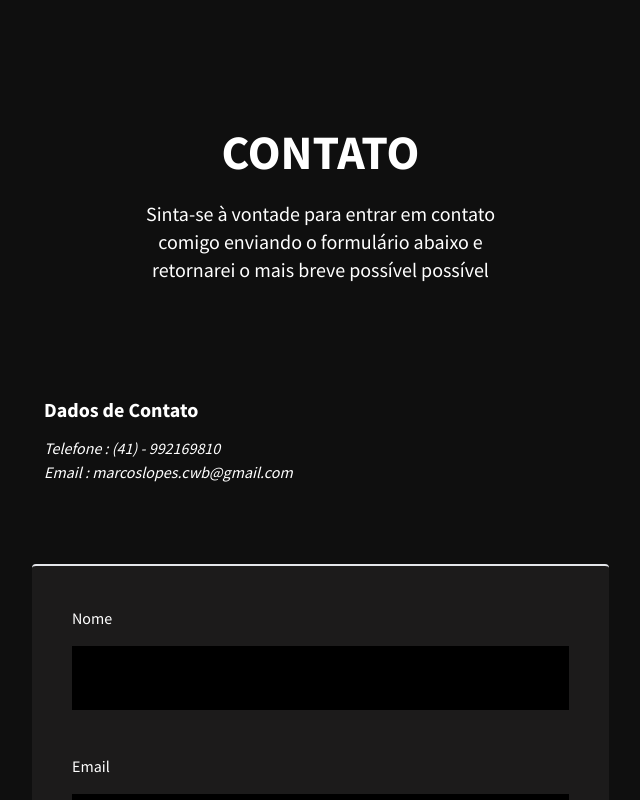
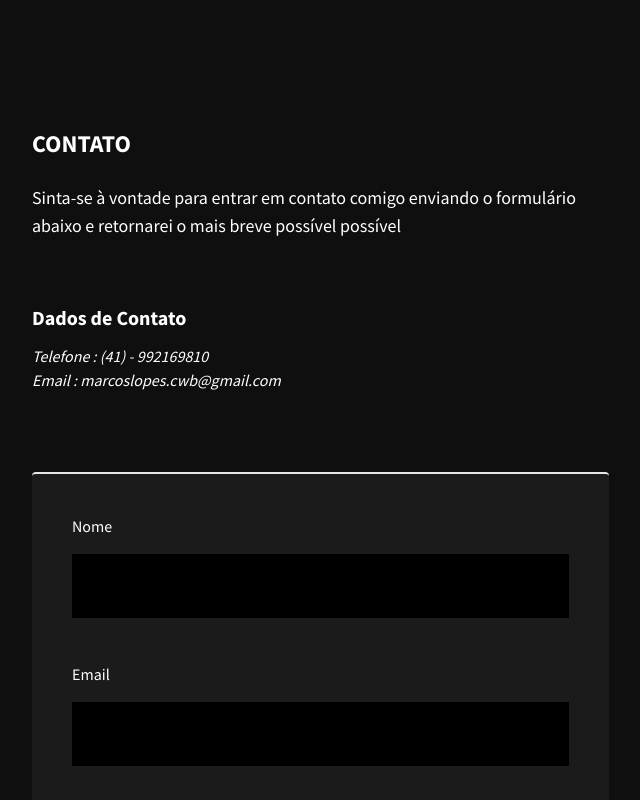
Before and after one commit to devbymarcos/marcoslopes.dev, a Next.js app: page / in a window 1280 px wide. Shown: the part 2380-3180 px from the top of the page, without its empty margins (624-1264 px from the left). Built offline with nearby package versions, Linux system fonts and the light colour scheme.

Commit message:
style: ajuste de contato

```diff
--- a/app/home/Home.js
+++ b/app/home/Home.js
@@ -6,7 +6,7 @@ import Nav from "@/components/menu/Nav";
 export default function Home() {
   return (
     <>
-      <section className=" fixed w-[400px]  px-2 gap-3 pt-32  ">
+      <section className=" md:fixed w-[400px]  px-2 gap-3 pt-32  ">
         <div className="  ">
           <h1
             className={`text-white text-5xl md:text-[45px] font-black uppercase  ${source.className}`}
--- a/app/home/contact/Contact.js
+++ b/app/home/contact/Contact.js
@@ -95,14 +95,29 @@ export function Contact() {
       <Spinner active={loading} />
       <Alert alertObj={alertObj} />
       <section id="contato" className="container pt-28 px-4">
-        <div className="w-full mb-28 text-center text-white">
-          <h2 className=" text-5xl mb-6 font-bold">CONTATO</h2>
-          <p className="text-xl md:px-[16%]">
+        <div className="w-full mb-16 text-left  text-white">
+          <h2 className=" text-2xl mb-6 font-bold">CONTATO</h2>
+          <p className="text-lg ">
             Sinta-se à vontade para entrar em contato comigo enviando o
             formulário abaixo e retornarei o mais breve possível possível
           </p>
         </div>
-        <div className="flex  flex-col-reverse gap-20">
+        <div className="flex  flex-col gap-20">
+          <div>
+            <div className=" ">
+              <h3 className="text-white text-xl mb-3 font-bold">
+                Dados de Contato
+              </h3>
+              <ul>
+                <li className="text-white italic">
+                  Telefone : (41) - 992169810
+                </li>
+                <li className="text-white italic">
+                  Email : marcoslopes.cwb@gmail.com
+                </li>
+              </ul>
+            </div>
+          </div>
           <form className="md:w-full mx-auto rounded border-t-2  bg-color-secondary p-10 flex flex-col">
             <Input
               label="Nome"
@@ -136,21 +151,6 @@ export function Contact() {
               <Btn onClick={postContact}>Enviar</Btn>
             </div>
           </form>
-          <div>
-            <div className="px-3 ">
-              <h3 className="text-white text-xl mb-3 font-bold">
-                Dados de Contato
-              </h3>
-              <ul>
-                <li className="text-white italic">
-                  Telefone : (41) - 992169810
-                </li>
-                <li className="text-white italic">
-                  Email : marcoslopes.cwb@gmail.com
-                </li>
-              </ul>
-            </div>
-          </div>
         </div>
       </section>
     </>
```
